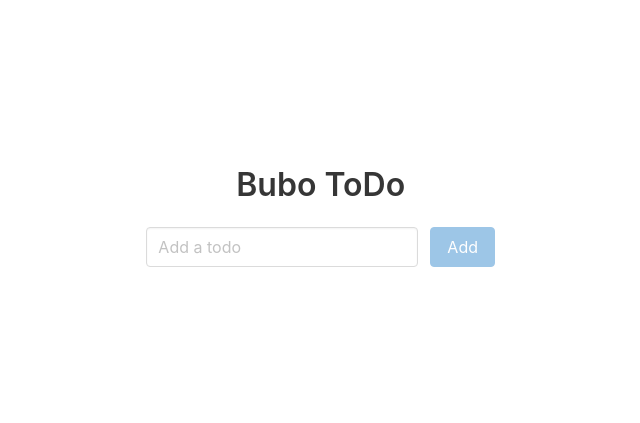
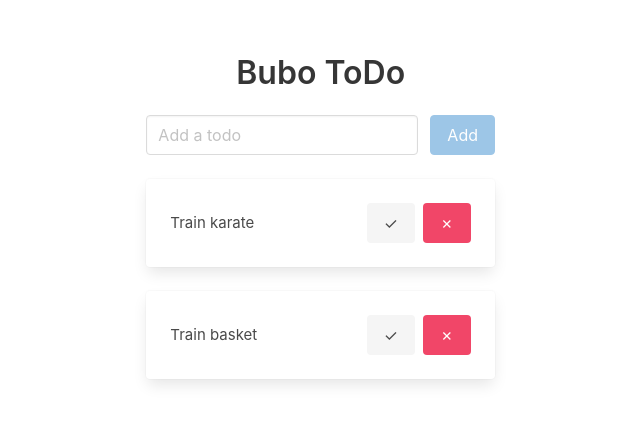
Before and after one commit to LjupcheD14/To-Do-List---Vue, a Vue app: page / in a window 1280 px wide. Shown: the part 171-594 px from the top of the page, without its empty margins (125-765 px from the left). Built offline with nearby package versions, Linux system fonts and the light colour scheme.

Commit message:
Delete Todo

```diff
--- a/src/App.vue
+++ b/src/App.vue
@@ -38,8 +38,10 @@
               <button class="button is-light">
                 &check;
               </button>
-              <button class="button is-danger ml-2">
-                &check;
+              <button
+                @click="deleteTodo(todo.id)"
+               class="button is-danger ml-2">
+                &cross;
               </button>
 
             </div>
@@ -64,16 +66,16 @@
 // todos
 
 const todos = ref([
-  // {
-  //   id: 'id1',
-  //   content: 'Train karate',
-  //   done: false
-  // },
-  // {
-  //   id: 'id2',
-  //   content: 'Train basket',
-  //   done: false
-  // }
+  {
+    id: 'id1',
+    content: 'Train karate',
+    done: false
+  },
+  {
+    id: 'id2',
+    content: 'Train basket',
+    done: false
+  }
 ])
 
 // add todo
@@ -90,6 +92,12 @@
   newTodoContent.value = '';
 }
 
+// delete todo
+
+const deleteTodo = id => {
+  todos.value = todos.value.filter(todo => todo.id !== id)
+}
+
 </script>
 
 <style>
```
